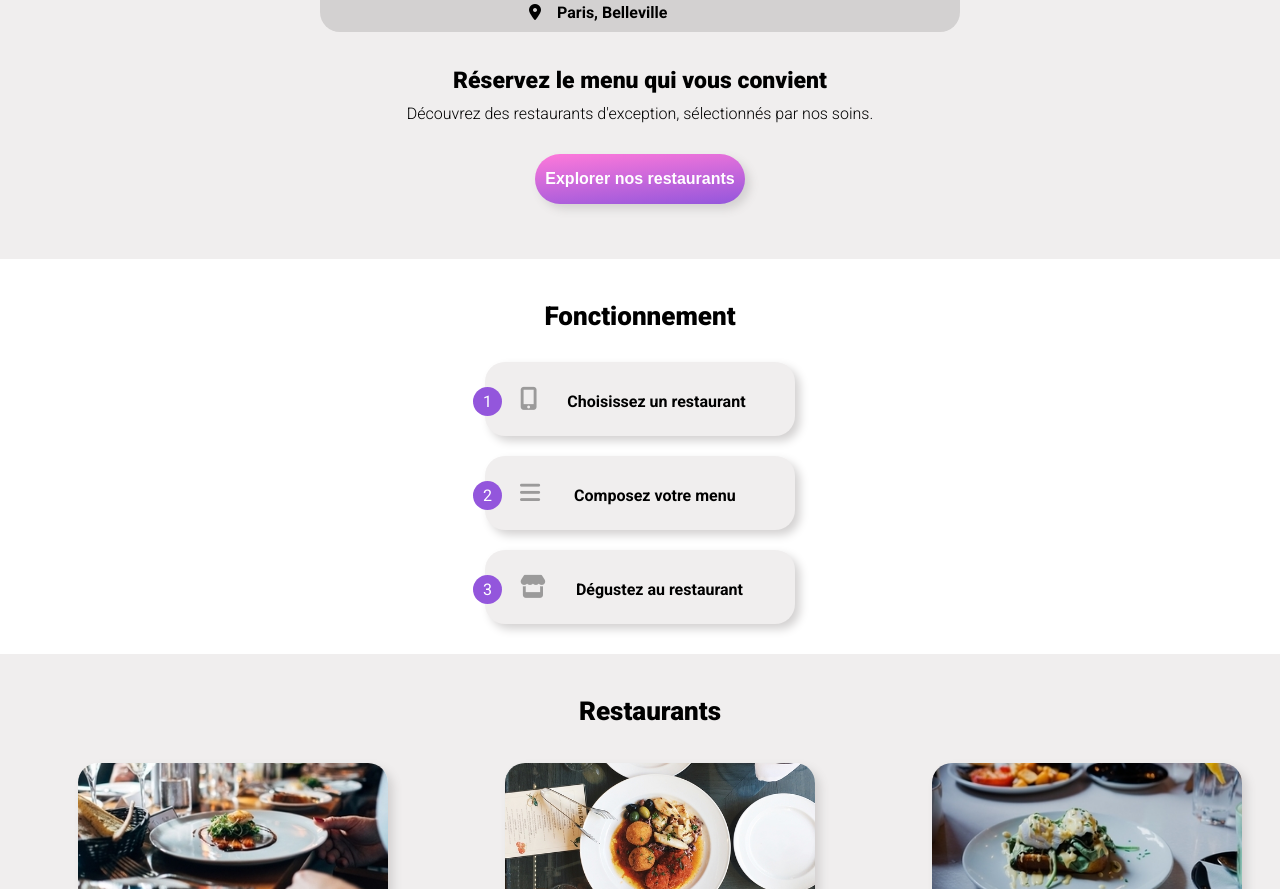
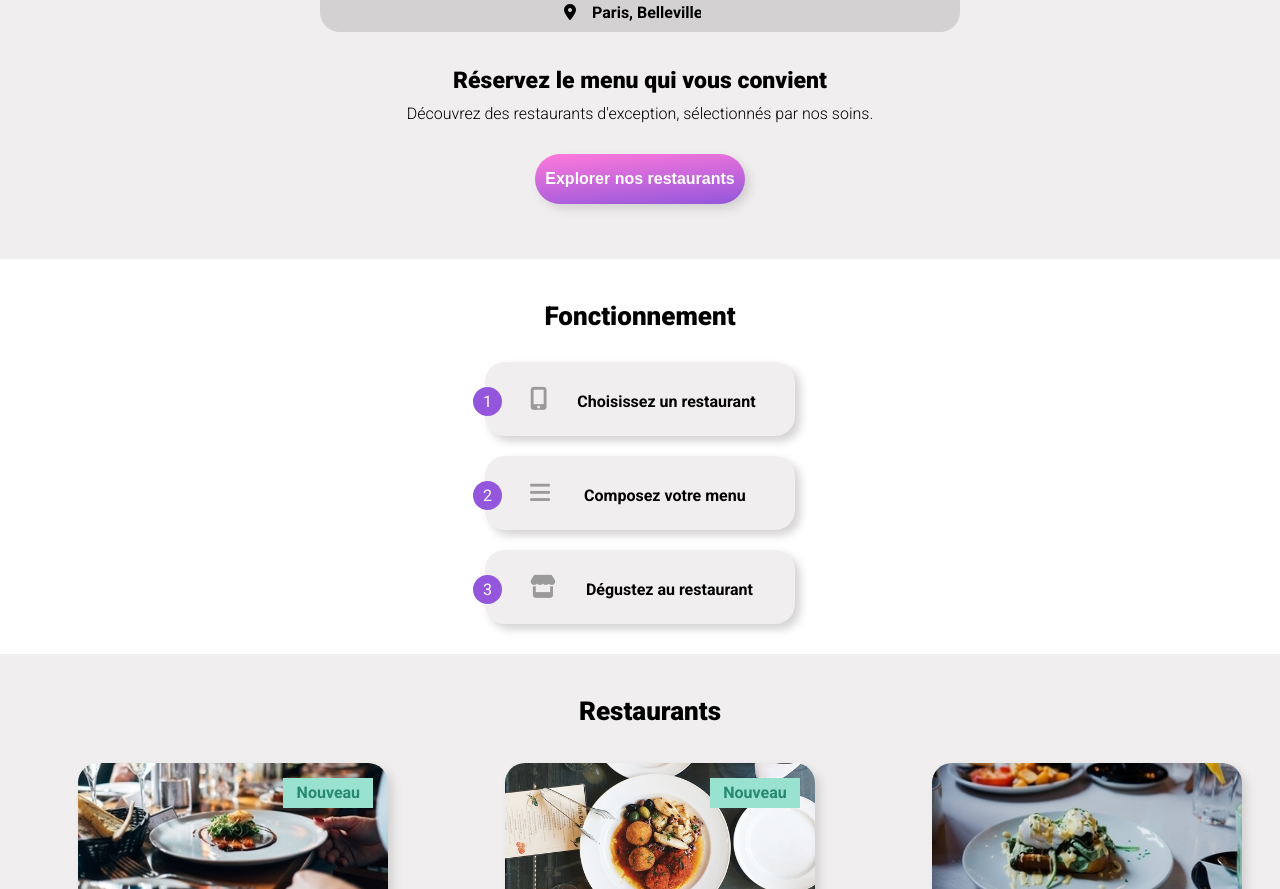
Before and after one commit to GaranceClausse/GaranceClausse-GaranceClausse_3_28042021, a website: page index.html in a window 1280 px wide. Shown: the part 63-952 px from the top of the page. Drawn offline with Linux system fonts and the light colour scheme; a web font is replaced by a local one.

Commit message:
picture icon added

```diff
--- a/index.html
+++ b/index.html
@@ -75,6 +75,7 @@
 
                 <a href="La_palette_du_gout.html" class="restaurant__ancre">
                     <figure class="restaurant__photo">
+                        <div class="restaurant__logo">Nouveau</div>
                         <img src="images/photo/la_palette_du_gout.jpg" alt="photo du restaurant la palette du goût"
                             class="restaurant__pic">
 
@@ -96,6 +97,7 @@
 
                 <a href="La_note_enchantee.html" class="restaurant__ancre">
                     <figure class="restaurant__photo">
+                        <div class="restaurant__logo">Nouveau</div>
                         <img src="images/photo/la_note_enchantée.jpg" alt="photo du restaurant La note enchantée"
                             class="restaurant__pic">
                         <figcaption class="restaurant__band">
--- a/sass/main.scss
+++ b/sass/main.scss
@@ -316,7 +316,6 @@ a {
     background-color: $colour-midark-background;
     flex-direction: row;
     @include flex-center();
-    padding: 0;
 
     &__icon {
         padding: 5px 8px;
@@ -329,6 +328,7 @@ a {
         font-size: $font-medium;
         font-family: $main-font;
         font-weight: 700;
+        width: 140px;
     }
 
     @media all and (min-width: 780px) {
@@ -354,7 +354,7 @@ a {
     }
 
     &__long {
-        width: 70%;
+        width: 90%;
         font-size: $font-medium;
         font-weight: 300;
         margin: 0 0 30px 0;
@@ -438,7 +438,7 @@ a {
            width: 310px;
            margin: 0;
            background-color: $colour-light-background;
-           padding: 25px;
+           padding: 25px 0 25px 35px;
            @include box-shadow;
            border-radius: 20px;
            transition: background-color 300ms ease-in;
@@ -515,6 +515,7 @@ a {
     &__photo {
         display: flex;
         flex-direction: column;
+        position: relative;
         width: 310px;
         height: 230px;
         border-radius: 20px;
@@ -555,12 +556,25 @@ a {
     }
 
     &__love {
-
-
+       position: relative;
     }
 
     &__ancre {
         color: $colour-black;
+    }
+
+    &__logo {
+        width: 90px;
+        height: 25px;
+        position: absolute;
+        top: 15px;
+        right: 15px;
+        font-size: $font-medium;
+        font-weight: 700;
+        background-color: $colour-tertiary;
+        color: darken($colour-tertiary, 40%);
+        text-align: center;
+        padding-top: 5px;
     }
 
 
@@ -656,7 +670,6 @@ a {
         font-size: $font-super-big;
         margin: 0;
 
-
     }
 }
 
@@ -713,10 +726,6 @@ a {
 
 /* Effets et animations */
 
-.restaurant__love {
-    position: relative;
-}
-
 .hover-heart {
     font-size: $font-big;
     padding: 15px 25px 15px 0;
@@ -725,7 +734,7 @@ a {
     bottom: 9px;
     color: transparent;
 	-webkit-text-stroke: 2px $colour-dark-background;
-	opacity: 0.3;
+	opacity: 0.1;
 
     &--big {
         font-size: $font-super-big;
@@ -744,7 +753,7 @@ a {
         -webkit-background-clip: text;
         -webkit-text-stroke: 0px;
         opacity: 1;
-        transition: all 2s ease-in-out 400ms;
+        transition: all 2s ease-in-out;
     }
 
 }
```
Also changed, not shown: css/main.css, 1 other file.
